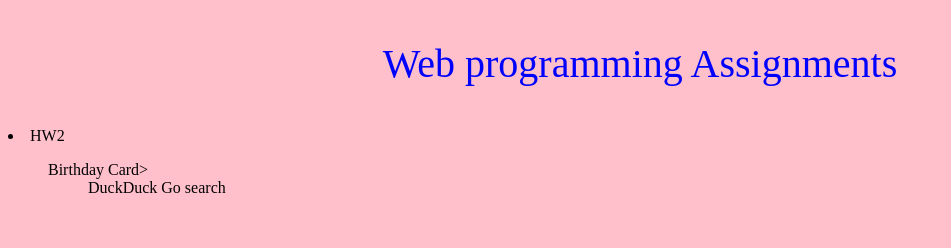
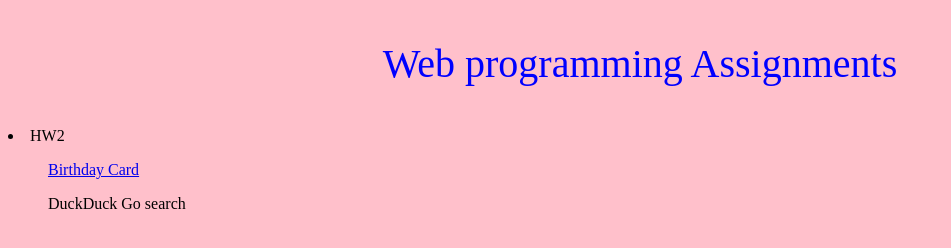
Before and after one commit to GreeshmareddyK/GreeshmareddyK.github.io, a plain HTML site: page index.html in a window 1280 px wide. Shown: the whole page, without its empty margins (0-951 px from the left). Drawn offline with Linux system fonts and the light colour scheme.

Commit message:
Update index.html

```diff
--- a/index.html
+++ b/index.html
@@ -8,8 +8,8 @@
 <p>
 Web programming Assignments
 <li>HW2</li>
-<ol>Birthday Card>
-<ol>DuckDuck Go search</ol>
+<ol><a href="index_1.html">Birthday Card</a></ol>
+<ol><a href="index_2.html"></a>DuckDuck Go search </a></ol>
 </p>
 </body>
 </html>
```
